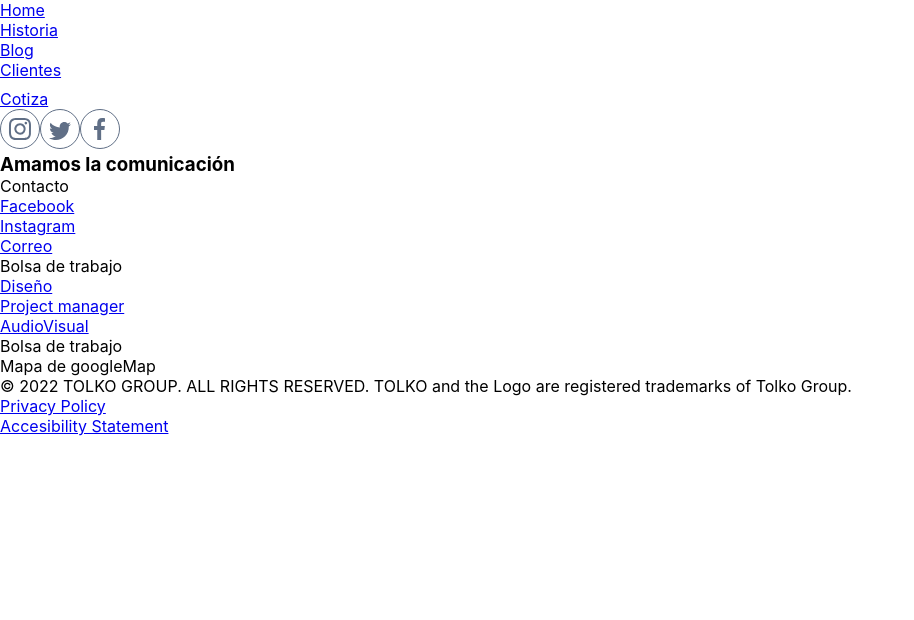
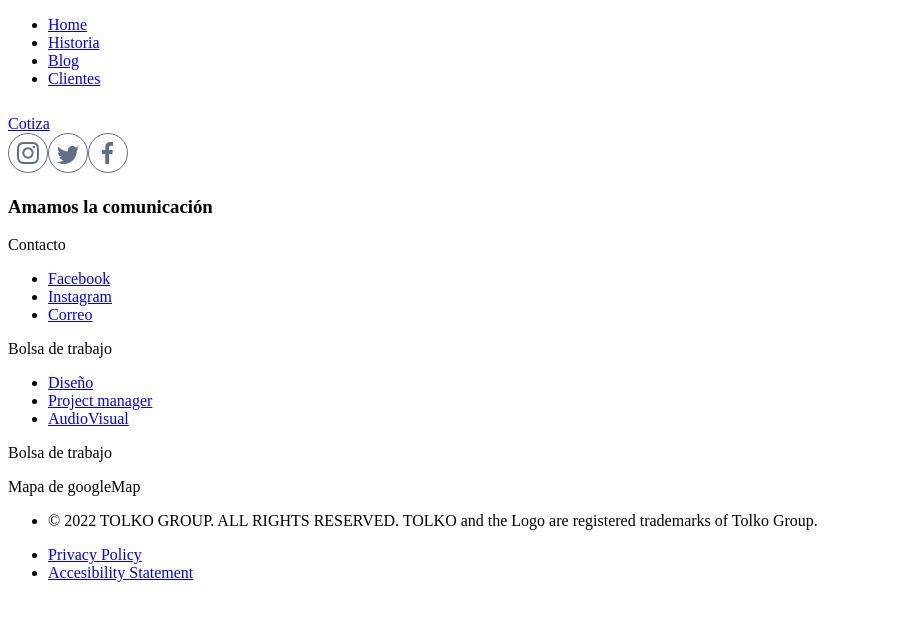
Before and after one commit to msandovalv2022/tolko, a React (Create React App) app: page / in a window 1280 px wide. Shown: the top 620 px of the page, without its empty margins (0-914 px from the left). Built offline with nearby package versions, Linux system fonts and the light colour scheme.

Commit message:
NEW FEATURE: se instala SASS en el Proyecto y se reacomodan las carpetas para poder trabajar con SASS

```diff
--- a/package.json
+++ b/package.json
@@ -9,6 +9,7 @@
     "react": "^18.2.0",
     "react-dom": "^18.2.0",
     "react-scripts": "5.0.1",
+    "sass": "^1.57.1",
     "web-vitals": "^2.1.4"
   },
   "scripts": {
--- a/src/App.css
+++ /dev/null
@@ -1,4 +0,0 @@
-*{
-  margin: 0;
-  padding: 0;
-}
--- a/src/App.js
+++ b/src/App.js
@@ -1,7 +1,6 @@
 
-import './App.css';
-import Sidebar from './components/sidebar/sidebar';
-import Footer from './components/footer/footer';
+import Sidebar from './components/sidebar';
+import Footer from './components/footer';
 
 function App() {
   return (
--- a/src/components/footer/footer.jsx
+++ b/src/components/footer.jsx
@@ -1,4 +1,4 @@
-import { Link } from "../links/links";
+import { Link } from "./links";
 const Footer = () => {
   return (
     <footer>
--- a/src/index.css
+++ /dev/null
@@ -1,13 +0,0 @@
-body {
-  margin: 0;
-  font-family: -apple-system, BlinkMacSystemFont, 'Segoe UI', 'Roboto', 'Oxygen',
-    'Ubuntu', 'Cantarell', 'Fira Sans', 'Droid Sans', 'Helvetica Neue',
-    sans-serif;
-  -webkit-font-smoothing: antialiased;
-  -moz-osx-font-smoothing: grayscale;
-}
-
-code {
-  font-family: source-code-pro, Menlo, Monaco, Consolas, 'Courier New',
-    monospace;
-}
--- a/src/index.js
+++ b/src/index.js
@@ -1,8 +1,8 @@
 import React from 'react';
 import ReactDOM from 'react-dom/client';
-import './index.css';
 import App from './App';
 import reportWebVitals from './reportWebVitals';
+import './styles/styles.scss'
 
 const root = ReactDOM.createRoot(document.getElementById('root'));
 root.render(
```
Also changed, not shown: src/components/sidebar.jsx (renamed from src/components/sidebar/sidebar.jsx, +5 -5 lines), src/components/links.jsx (renamed from src/components/links/links.jsx), src/logo.svg (deleted), src/styles/styles.scss (added), 1 other file (tests, documents, lock files or other folders).
